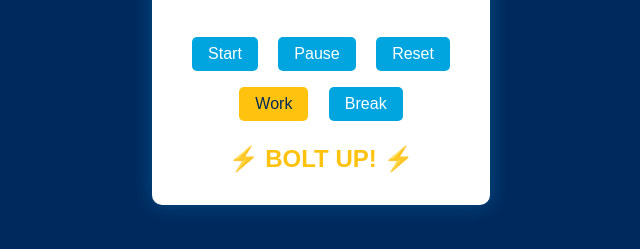
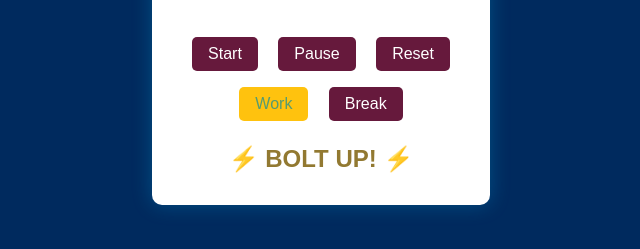
Before and after one commit to danieldkang/BYOA-Pomodoro, a plain HTML site: page index.html in a window 1280 px wide. Shown: the part 397-646 px from the top of the page, without its empty margins (319-959 px from the left). Drawn offline with Linux system fonts and the light colour scheme.

Commit message:
updated colors

```diff
--- a/styles.css
+++ b/styles.css
@@ -30,7 +30,7 @@ body {
     cursor: pointer;
     border: none;
     border-radius: 5px;
-    background-color: #00A5E0; /* Powder Blue */
+    background-color: #66193c; /* Powder Blue */
     color: white;
     transition: background-color 0.3s ease;
 }
@@ -41,7 +41,7 @@ body {
 
 .mode button.active {
     background-color: #FFC20E; /* Sunshine Gold */
-    color: #002A5E;
+    color: #579b70;
 }
 
 h1 {
@@ -49,7 +49,7 @@ h1 {
 }
 
 .bolt-up {
-    color: #FFC20E; /* Sunshine Gold */
+    color: #927931; /* Sunshine Gold */
     font-size: 1.5rem;
     font-weight: bold;
     margin-top: 1rem;
```
